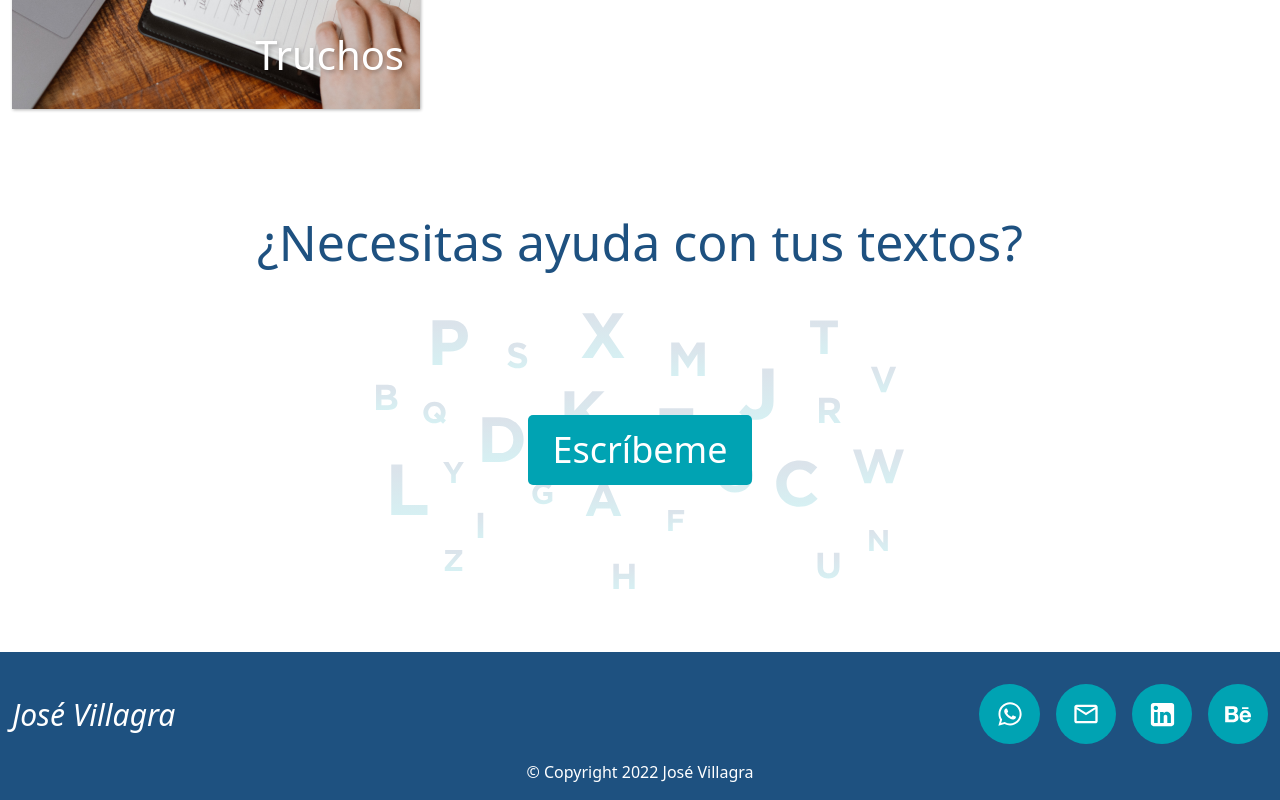
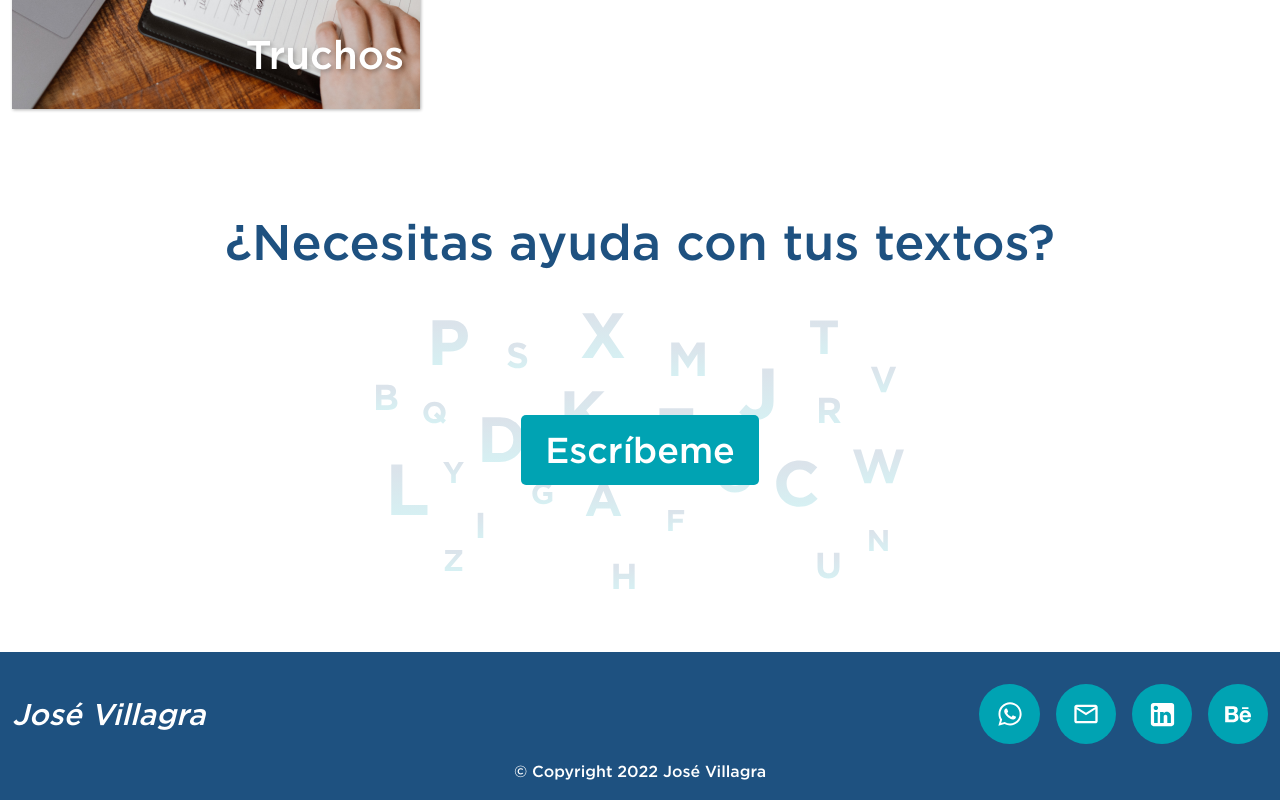
Before and after one commit to LucasZorzin/proyecto-jose, a React (Create React App) app: page / in a window 1280 px wide. Shown: the part 2881-3681 px from the top of the page. Built offline with nearby package versions, Linux system fonts and the light colour scheme.

Commit message:
max-width in portfolio and footer components

```diff
--- a/src/components/Footer/Footer.scss
+++ b/src/components/Footer/Footer.scss
@@ -1,10 +1,17 @@
 footer {
   background-color: #1e5180;
   padding: 2rem 0 1rem 0;
+  font-family: "Gotham-Medium";
+  display: flex;
+  flex-direction: column;
+  justify-content: center;
+  align-items: center;
 
   .main__section--footer {
     justify-content: space-between;
     align-items: center;
+    width: 100%;
+    max-width: 1440px;
 
     .name__text {
       color: white;
--- a/src/components/Portfolio/Portfolio.scss
+++ b/src/components/Portfolio/Portfolio.scss
@@ -1,4 +1,7 @@
 .portfolio__container {
+  font-family: "Gotham-Medium";
+  max-width: 1440px;
+
   .portfolio__text {
     font-size: 45px;
     font-weight: 400;
```
